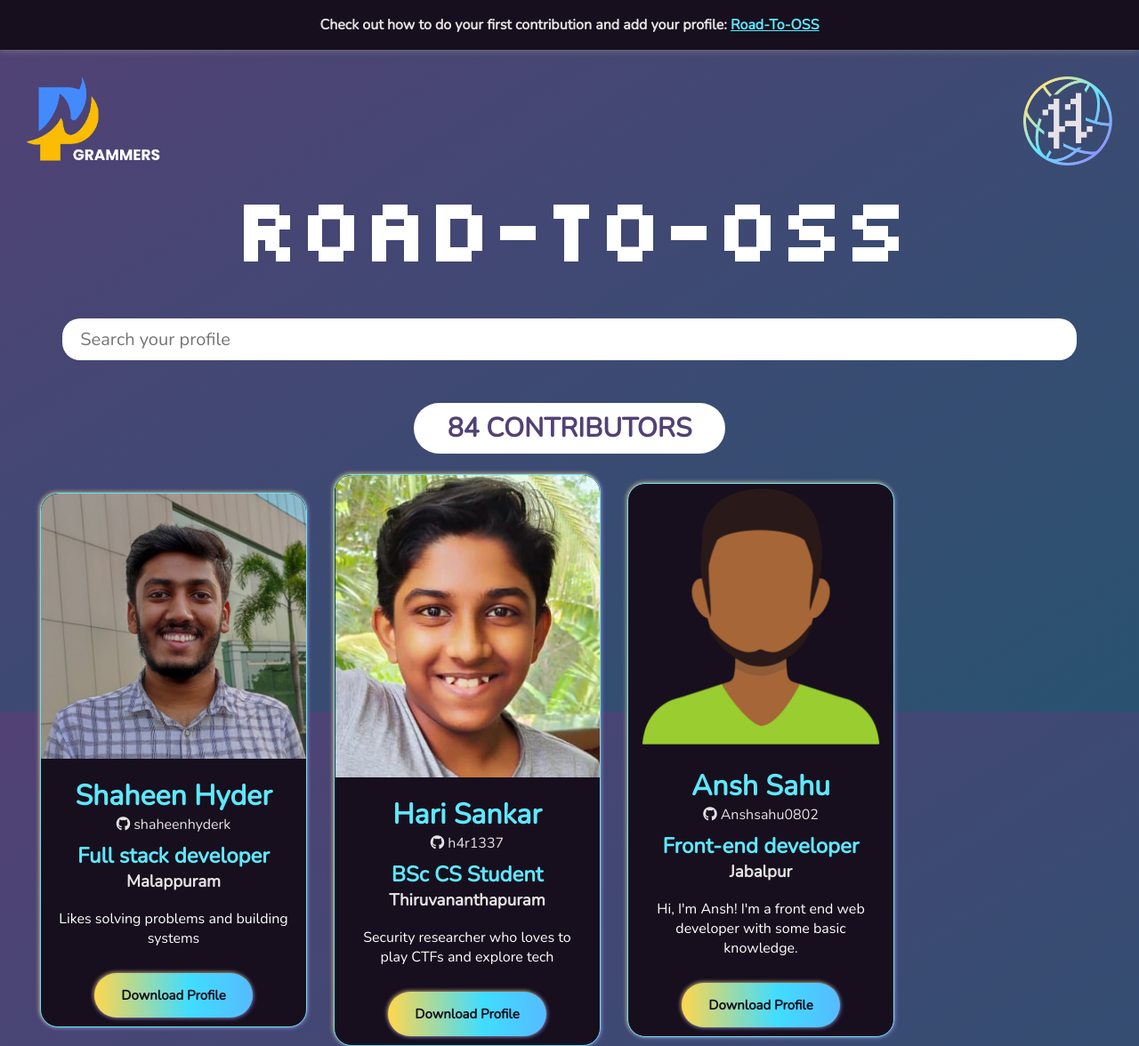
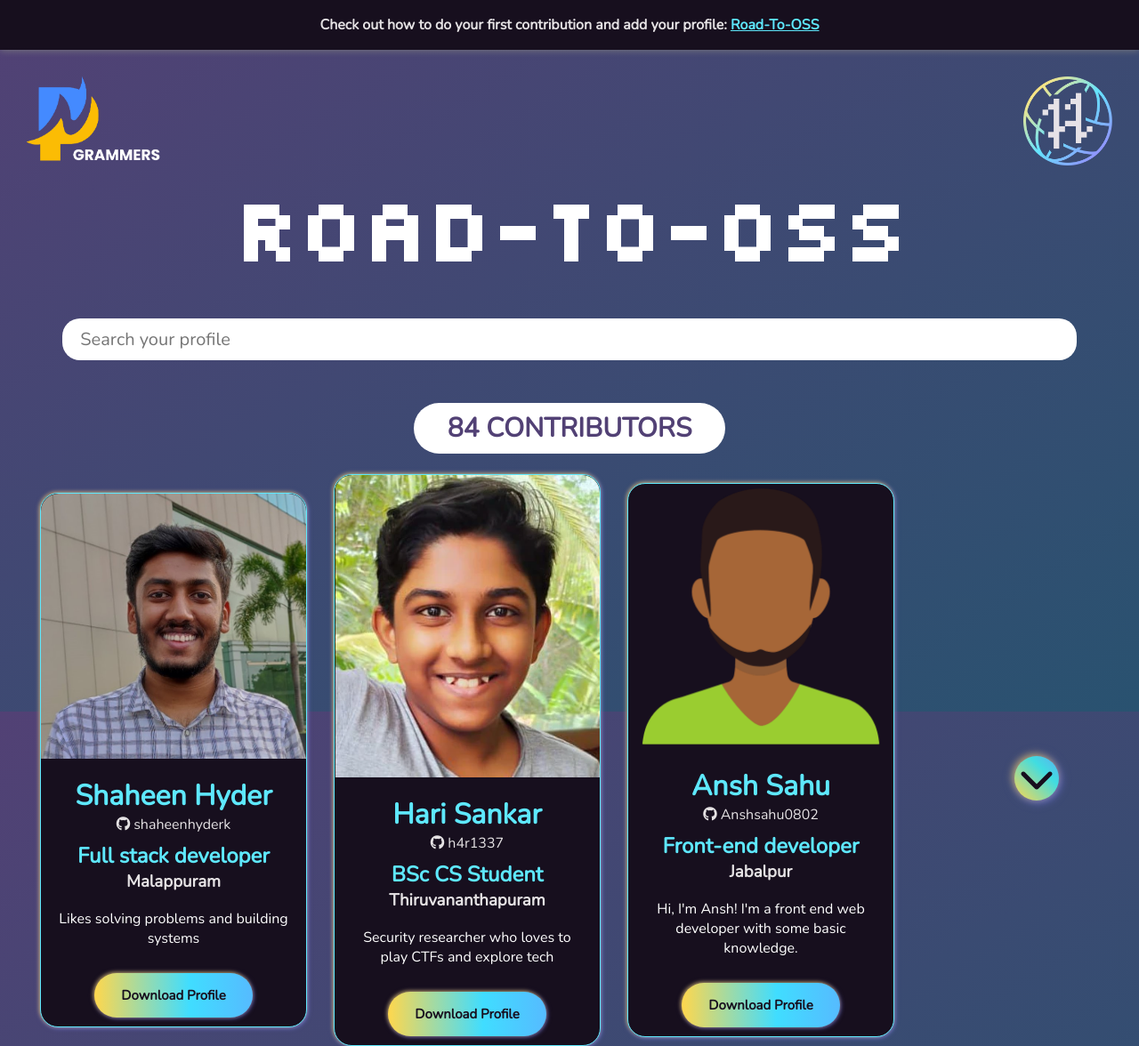
Before and after one commit to pygrammers-org/Road-to-OSS, a plain HTML site: page index.html in a window 1280 px wide. Shown: the top 1176 px of the page at 89% size. Drawn offline with nearby package versions, Linux system fonts and the light colour scheme.

Commit message:
Add scroll to bottom and scroll to top button

```diff
--- a/deps/script.js
+++ b/deps/script.js
@@ -107,4 +107,41 @@
     contentWrapper.style.visibility = "visible"
   }
 
+  let downBtn = document.getElementById("btn-down")
+  let upBtn = document.getElementById("btn-up")
+  let rootElement = document.documentElement
+
+  function scrollToBottom() {
+    var scrollTotal = rootElement.scrollHeight - rootElement.clientHeight
+    rootElement.scrollTo({
+      top: scrollTotal,
+      behavior: "smooth"
+    })
+  }
+
+  function scrollToTop() {
+    rootElement.scrollTo({
+      top: 0,
+      behavior: "smooth"
+    })
+  }
+
+  function handleScroll() {
+    var scrollTotal = rootElement.scrollHeight - rootElement.clientHeight
+    if ((rootElement.scrollTop / scrollTotal) > 0.10) {
+      downBtn.classList.add("btn-show")
+    } else {
+      downBtn.classList.remove("btn-show")
+    }
+    if ((rootElement.scrollTop / scrollTotal) > 0.40) {
+      upBtn.classList.add("btn-show")
+    } else {
+      upBtn.classList.remove("btn-show")
+    }
+  }
+
+  downBtn.addEventListener("click", scrollToBottom)
+  upBtn.addEventListener("click", scrollToTop)
+  document.addEventListener("scroll", handleScroll)
+
 }());
--- a/deps/style.css
+++ b/deps/style.css
@@ -1,5 +1,5 @@
 html {
-    scroll-behavior: smooth;
+  scroll-behavior: smooth;
 }
 
 * {
@@ -249,6 +249,42 @@ button i {
     height: 30px;
 }
 
+
+.scroll-btn-group i {
+  position: fixed;
+  z-index: 99;
+  padding: 5px;
+  font-size: 40px;
+  right: 90px;
+  border-radius: 30px;
+  cursor: pointer;
+  background-size: 300%, 100%;
+  color: #170f1e;
+  background-image: linear-gradient(45deg, #FFD74D, #40DDE1, #7C7FFF, #5ee8fd);
+  filter: drop-shadow(rgba(255, 215, 77, 0.6) -2px -2px 4px) drop-shadow(rgba(124, 127, 255, 0.6) 2px 2px 4px);
+  transition: all .5s ease-in-out;
+}
+
+.scroll-btn-group i:hover {
+  background-position: 100% 0;
+  transition: all .5s ease-in-out;
+}
+
+.fa-chevron-up {
+  transform: translateY(-130px);
+  top: 30px;
+}
+
+.fa-chevron-down {
+  transform: translateY(130px);
+  bottom: 30px
+}
+
+.btn-show {
+  transform: translateY(0);
+  opacity: 1;
+}
+
 @media(max-width:1500px) {
     input {
         width: 100%;
--- a/index.html
+++ b/index.html
@@ -23,6 +23,10 @@
       Check out how to do your first contribution and add your profile:
       <a href="https://github.com/pygrammers-org/Road-To-OSS" target="_blank" rel="noreferrer">Road-To-OSS</a>
     </span>
+  </div>
+  <div class="scroll-btn-group">
+    <i title="scroll to top" class="fa-solid fa-chevron-up" id="btn-up"></i>
+    <i title="scroll to bottom" class="fa-solid fa-chevron-down" id="btn-down"></i>
   </div>
   <div class="content" id="content">
     <div class="main-logos">
```
